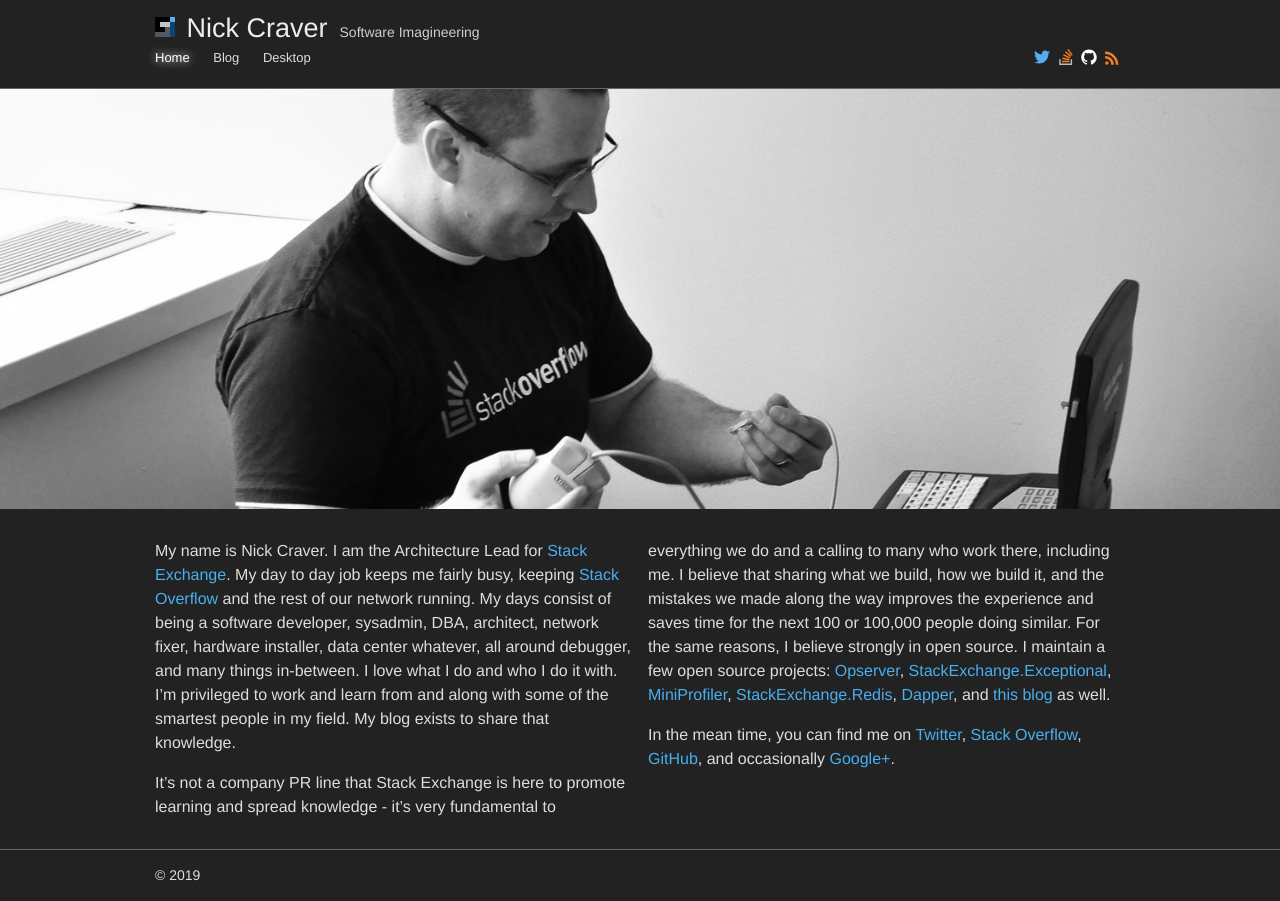
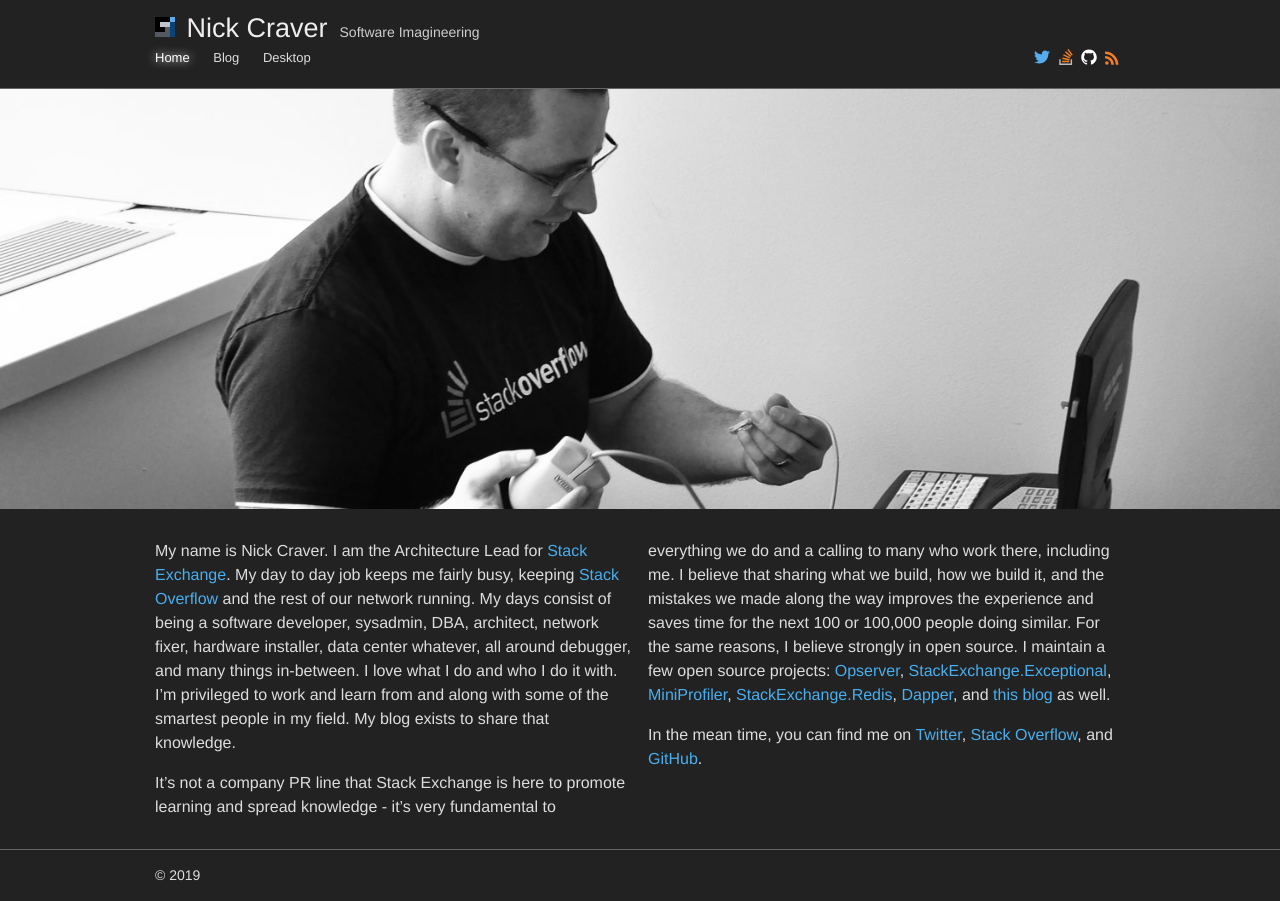
Before and after one commit to NickCraver/nickcraver.github.com, a Jekyll site: the page built from index.html, in a window 1280 px wide. Built offline with Jekyll 4.4.1, drawn with Linux system fonts in a browser that asks for light colours.

Commit message:
Removed mention of Google+

```diff
--- a/_includes/about.md
+++ b/_includes/about.md
@@ -2,4 +2,4 @@ My name is Nick Craver. I am the Architecture Lead for [Stack Exchange](https://
 
 It's not a company PR line that Stack Exchange is here to promote learning and spread knowledge - it's very fundamental to everything we do and a calling to many who work there, including me. I believe that sharing what we build, how we build it, and the mistakes we made along the way improves the experience and saves time for the next 100 or 100,000 people doing similar. For the same reasons, I believe strongly in open source. I maintain a few open source projects: [Opserver](https://github.com/Opserver/Opserver), [StackExchange.Exceptional](https://github.com/NickCraver/StackExchange.Exceptional), [MiniProfiler](https://github.com/MiniProfiler/dotnet), [StackExchange.Redis](https://github.com/StackExchange/StackExchange.Redis), [Dapper](https://github.com/StackExchange/Dapper/), and [this blog](https://github.com/NickCraver/nickcraver.github.com) as well.
 
-In the mean time, you can find me on [Twitter](https://twitter.com/Nick_Craver), [Stack Overflow](https://stackoverflow.com/users/13249/nick-craver), [GitHub](https://github.com/NickCraver), and occasionally <a href="https://plus.google.com/109466935056652719352/posts" rel="me">Google+</a>.
+In the mean time, you can find me on [Twitter](https://twitter.com/Nick_Craver), [Stack Overflow](https://stackoverflow.com/users/13249/nick-craver), and [GitHub](https://github.com/NickCraver).
```
